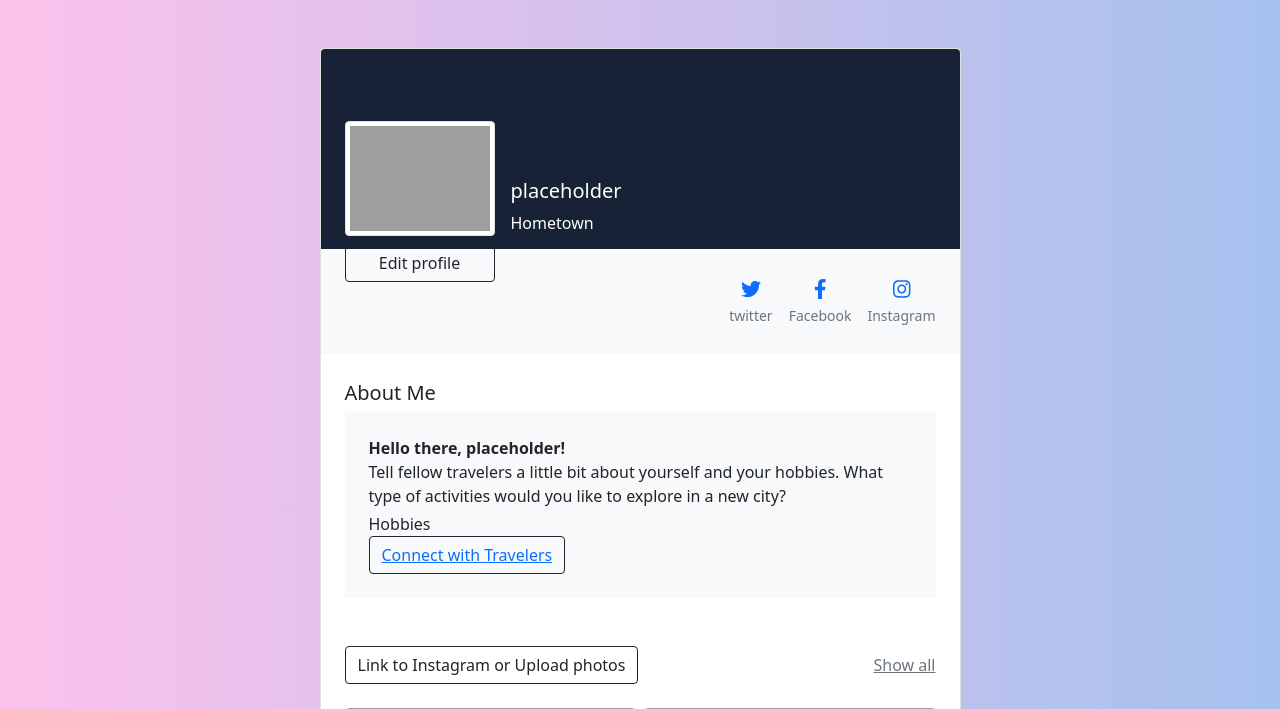
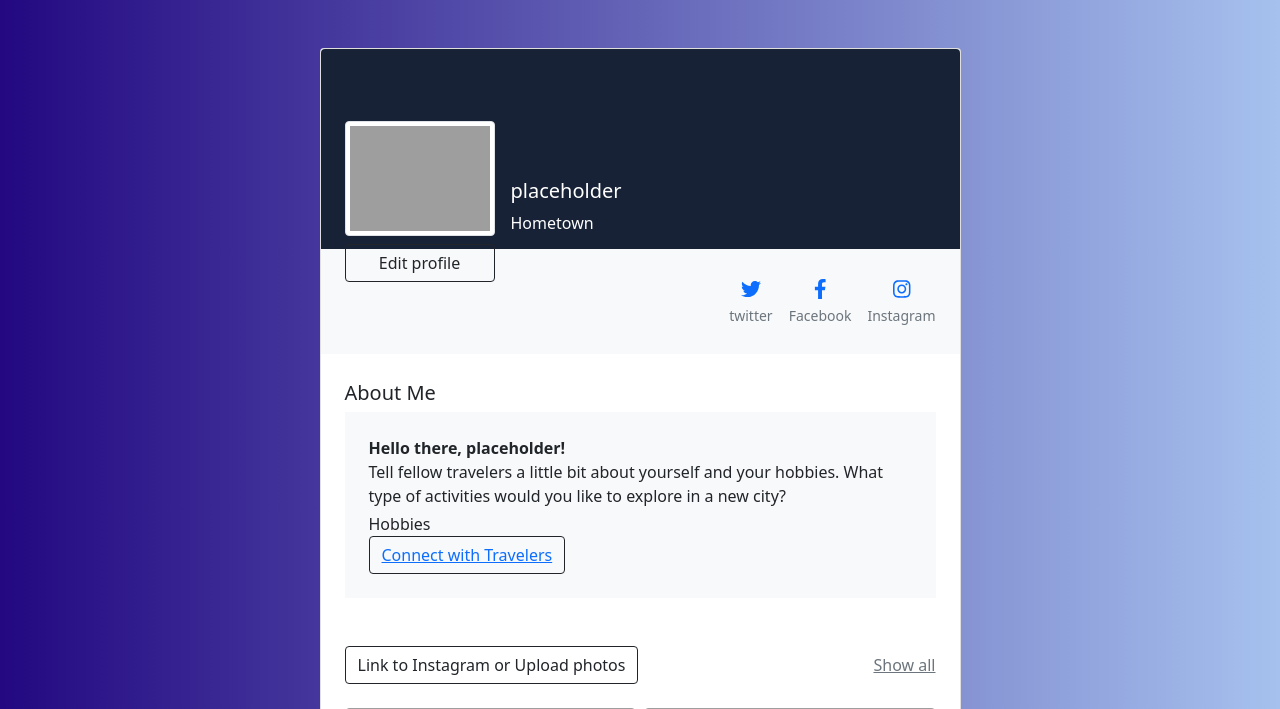
Before and after one commit to alejamora04/Layover-Connections, a Django app: page /layoverconnections/placeholder in a window 1280 px wide. Shown: the top 709 px of the page. Run offline with Django 4.2, Linux system fonts and the light colour scheme; some libraries are stand-ins or nearby versions; grey boxes are pictures that could not be loaded.

Commit message:
Fixed outdated placeholder URL routing

```diff
--- a/Layover_Connections/urls.py
+++ b/Layover_Connections/urls.py
@@ -18,5 +18,6 @@ from django.urls import include, path
 
 urlpatterns = [
     path('', include("layoverconnections.urls")),
+    path('layoverconnections/', include("layoverconnections.urls")),
     path('admin/', admin.site.urls),
 ]
--- a/layoverconnections/static/layoverconnections/styles.css
+++ b/layoverconnections/static/layoverconnections/styles.css
@@ -25,13 +25,13 @@
 
 .gradient-custom-2 {
   /* fallback for old browsers */
-  background: #fbc2eb;
+  background: #3104ad;
 
   /* Chrome 10-25, Safari 5.1-6 */
-  background: -webkit-linear-gradient(to right, rgba(251, 194, 235, 1), rgba(166, 193, 238, 1));
+  background: -webkit-linear-gradient(to right, rgb(23, 11, 133), rgba(166, 193, 238, 1));
 
   /* W3C, IE 10+/ Edge, Firefox 16+, Chrome 26+, Opera 12+, Safari 7+ */
-  background: linear-gradient(to right, rgba(251, 194, 235, 1), rgba(166, 193, 238, 1))
+  background: linear-gradient(to right, rgb(35, 8, 129), rgba(166, 193, 238, 1))
   }
 
 
--- a/layoverconnections/views.py
+++ b/layoverconnections/views.py
@@ -1,6 +1,5 @@
 from django.shortcuts import render
 from django.http import HttpResponse
-from django.utils.timezone import datetime
 
 # Create the formatting for the home page here.
 def index(request):
@@ -17,6 +16,5 @@ def user_profile(request, name):
         'layoverconnections/user_profile.html',
         {
             'name': name,
-            'date': datetime.now()
         }
     )
```
